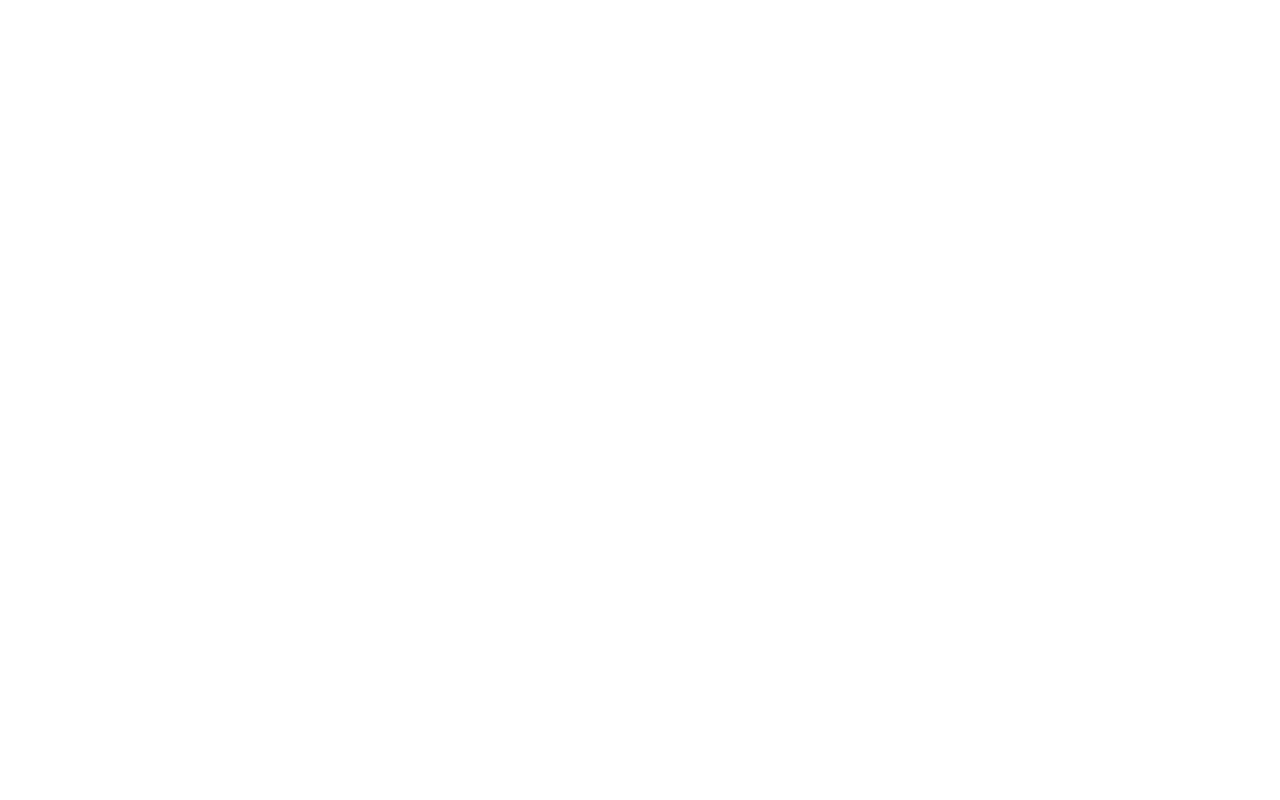
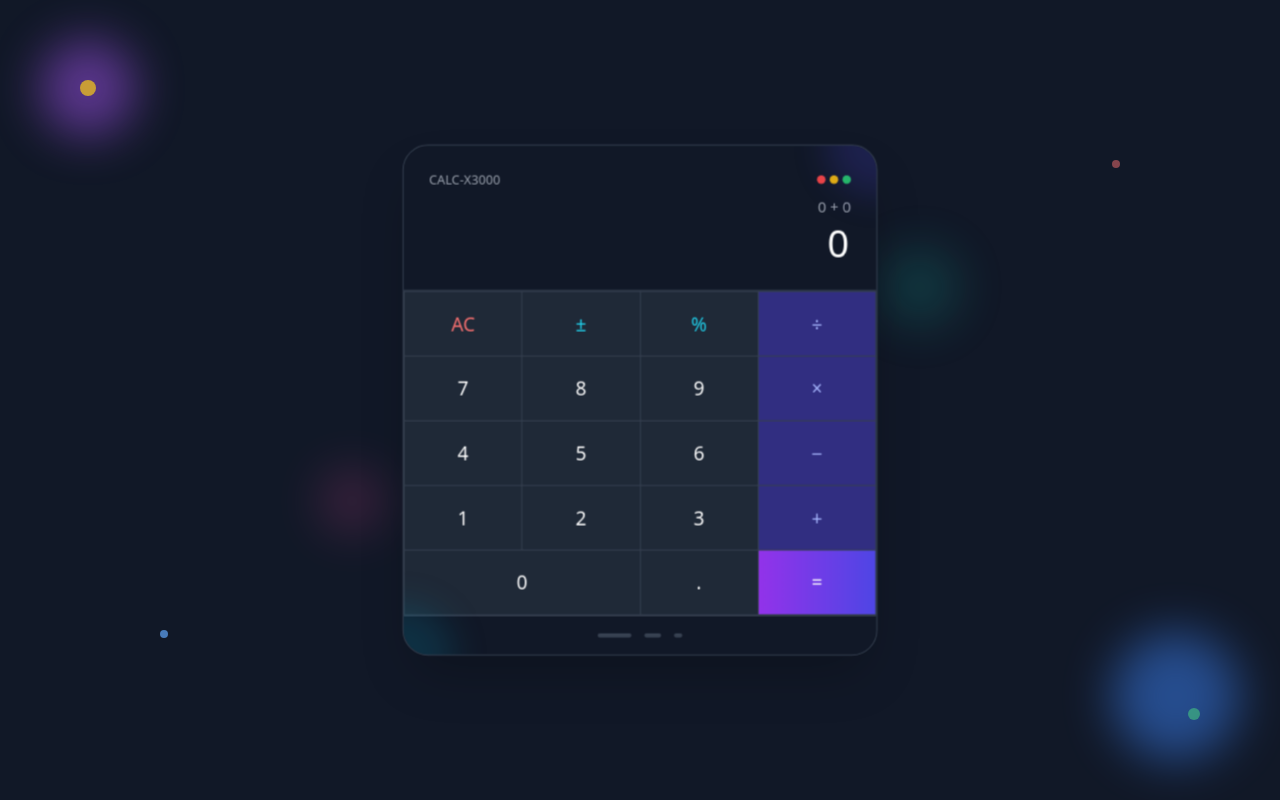
Before and after one commit to arpitbhau/darinda_calculator, a plain HTML site: page index.html in a window 1280 px wide. Drawn offline with nearby package versions, Linux system fonts and the light colour scheme.

Commit message:
frontend made (vBeta)

```diff
--- a/index.html
+++ b/index.html
@@ -4,12 +4,89 @@
 <head>
     <meta charset="UTF-8">
     <meta name="viewport" content="width=device-width, initial-scale=1.0">
+    <script src="https://cdn.tailwindcss.com"></script>
     <title>Darinda Calculator</title>
 </head>
 <body>
 
+    <div class="main flex items-center justify-center min-h-screen p-4 bg-gray-900">
+        <!-- Background elements -->
+        <div class="fixed top-10 left-10 w-24 h-24 bg-purple-500 rounded-full blur-xl opacity-20 animate-pulse"></div>
+        <div class="fixed bottom-10 right-10 w-32 h-32 bg-blue-500 rounded-full blur-xl opacity-20 animate-pulse"></div>
+        <div class="fixed top-1/3 right-1/4 w-20 h-20 bg-teal-500 rounded-full blur-xl opacity-20 animate-bounce"></div>
+        <div class="fixed bottom-1/3 left-1/4 w-16 h-16 bg-pink-500 rounded-full blur-xl opacity-20 animate-ping"></div>
 
+        <!-- Calculator container -->
+        <div class="scale-[1.06] bg-gray-800 rounded-3xl shadow-2xl overflow-hidden w-full max-w-md backdrop-blur-sm border border-gray-700 relative z-10">
+            <!-- Decorative elements -->
+            <div class="absolute -top-12 -right-12 w-24 h-24 bg-indigo-600 rounded-full blur-lg opacity-20"></div>
+            <div class="absolute -bottom-12 -left-12 w-24 h-24 bg-cyan-600 rounded-full blur-lg opacity-20"></div>
 
+            <!-- Calculator display -->
+            <div class="p-6 bg-gray-900 border-b border-gray-700">
+                <div class="flex justify-between items-center mb-2">
+                    <div class="text-gray-400 text-xs">CALC-X3000</div>
+                    <div class="flex space-x-1">
+                        <div class="w-2 h-2 rounded-full bg-red-500"></div>
+                        <div class="w-2 h-2 rounded-full bg-yellow-500"></div>
+                        <div class="w-2 h-2 rounded-full bg-green-500"></div>
+                    </div>
+                </div>
+                <div class="text-right">
+                    <div class="text-gray-400 text-sm mb-1">0 + 0</div>
+                    <div class="text-white text-4xl font-light tracking-wider">0</div>
+                </div>
+            </div>
+
+            <!-- Calculator buttons -->
+            <div class="grid grid-cols-4 gap-px bg-gray-700 p-px">
+                <!-- Row 1 -->
+                <button class="bg-gray-800 text-red-400 font-medium py-4 hover:bg-gray-700 transition-colors text-lg">AC</button>
+                <button class="bg-gray-800 text-cyan-400 font-medium py-4 hover:bg-gray-700 transition-colors text-lg">±</button>
+                <button class="bg-gray-800 text-cyan-400 font-medium py-4 hover:bg-gray-700 transition-colors text-lg">%</button>
+                <button class="bg-indigo-900 text-indigo-300 font-medium py-4 hover:bg-indigo-800 transition-colors text-lg">÷</button>
+
+                <!-- Row 2 -->
+                <button class="bg-gray-800 text-white py-4 hover:bg-gray-700 transition-colors text-lg">7</button>
+                <button class="bg-gray-800 text-white py-4 hover:bg-gray-700 transition-colors text-lg">8</button>
+                <button class="bg-gray-800 text-white py-4 hover:bg-gray-700 transition-colors text-lg">9</button>
+                <button class="bg-indigo-900 text-indigo-300 font-medium py-4 hover:bg-indigo-800 transition-colors text-lg">×</button>
+
+                <!-- Row 3 -->
+                <button class="bg-gray-800 text-white py-4 hover:bg-gray-700 transition-colors text-lg">4</button>
+                <button class="bg-gray-800 text-white py-4 hover:bg-gray-700 transition-colors text-lg">5</button>
+                <button class="bg-gray-800 text-white py-4 hover:bg-gray-700 transition-colors text-lg">6</button>
+                <button class="bg-indigo-900 text-indigo-300 font-medium py-4 hover:bg-indigo-800 transition-colors text-lg">−</button>
+
+                <!-- Row 4 -->
+                <button class="bg-gray-800 text-white py-4 hover:bg-gray-700 transition-colors text-lg">1</button>
+                <button class="bg-gray-800 text-white py-4 hover:bg-gray-700 transition-colors text-lg">2</button>
+                <button class="bg-gray-800 text-white py-4 hover:bg-gray-700 transition-colors text-lg">3</button>
+                <button class="bg-indigo-900 text-indigo-300 font-medium py-4 hover:bg-indigo-800 transition-colors text-lg">+</button>
+
+                <!-- Row 5 -->
+                <button class="bg-gray-800 text-white py-4 hover:bg-gray-700 transition-colors text-lg col-span-2">0</button>
+                <button class="bg-gray-800 text-white py-4 hover:bg-gray-700 transition-colors text-lg">.</button>
+                <button class="bg-gradient-to-r from-purple-600 to-indigo-600 text-white font-medium py-4 hover:from-purple-700 hover:to-indigo-700 transition-colors text-lg">=</button>
+            </div>
+
+            <!-- Calculator footer -->
+            <div class="p-4 text-center text-gray-500 text-xs bg-gray-900 border-t border-gray-700">
+                <div class="flex justify-center space-x-3">
+                    <div class="h-1 w-8 bg-gray-700 rounded-full"></div>
+                    <div class="h-1 w-4 bg-gray-700 rounded-full"></div>
+                    <div class="h-1 w-2 bg-gray-700 rounded-full"></div>
+                </div>
+            </div>
+        </div>
+
+        <!-- Floating elements -->
+        <div class="fixed top-20 left-20 w-4 h-4 bg-yellow-400 opacity-70 animate-ping rounded-full"></div>
+        <div class="fixed bottom-20 right-20 w-3 h-3 bg-green-400 opacity-70 animate-pulse rounded-full"></div>
+        <div class="fixed bottom-40 left-40 w-2 h-2 bg-blue-400 opacity-70 animate-bounce rounded-full"></div>
+        <div class="fixed top-40 right-40 w-2 h-2 bg-red-400 opacity-70 animate-pulse rounded-full"></div>
+
+    </div>
 
 
     <script src="script.js"></script>
```
